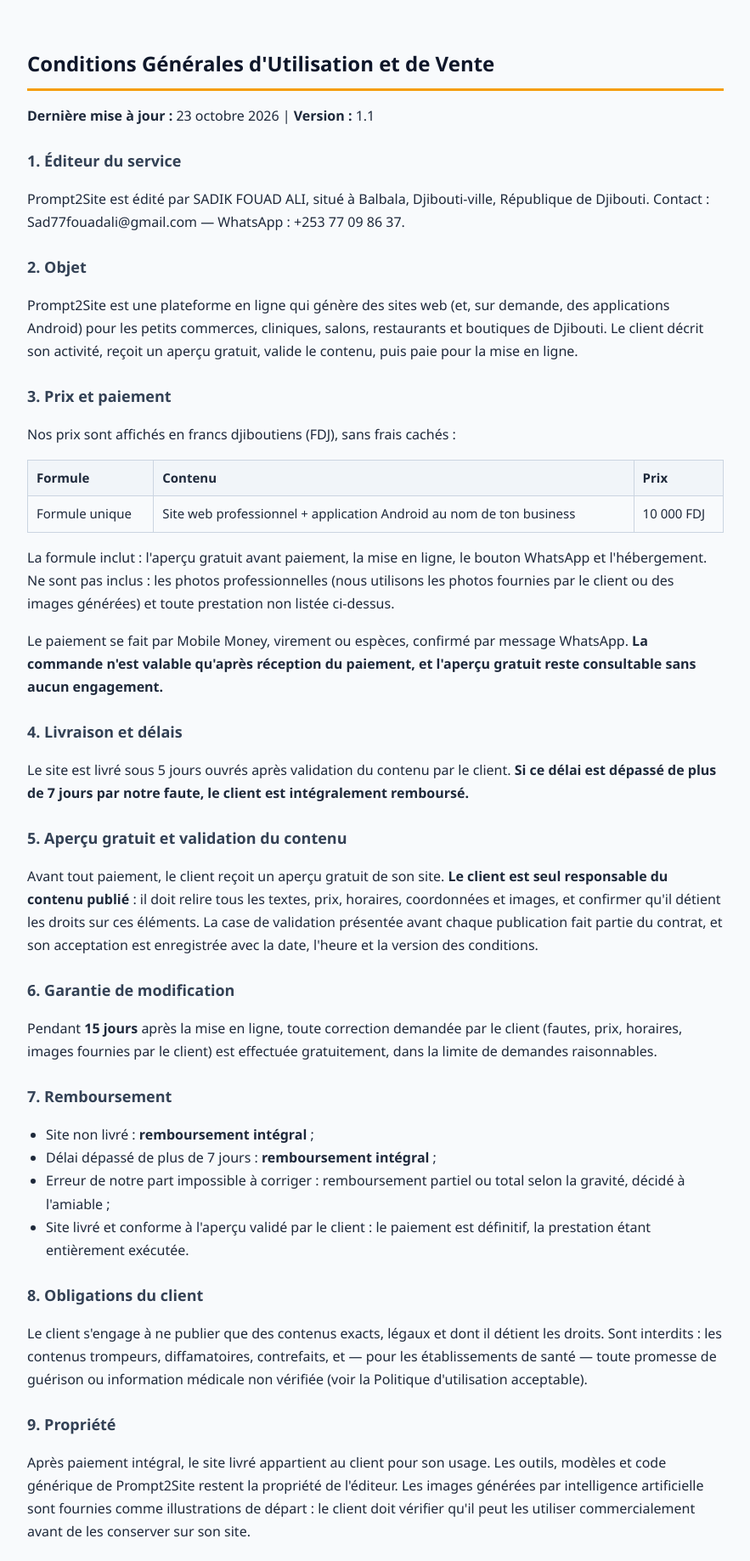
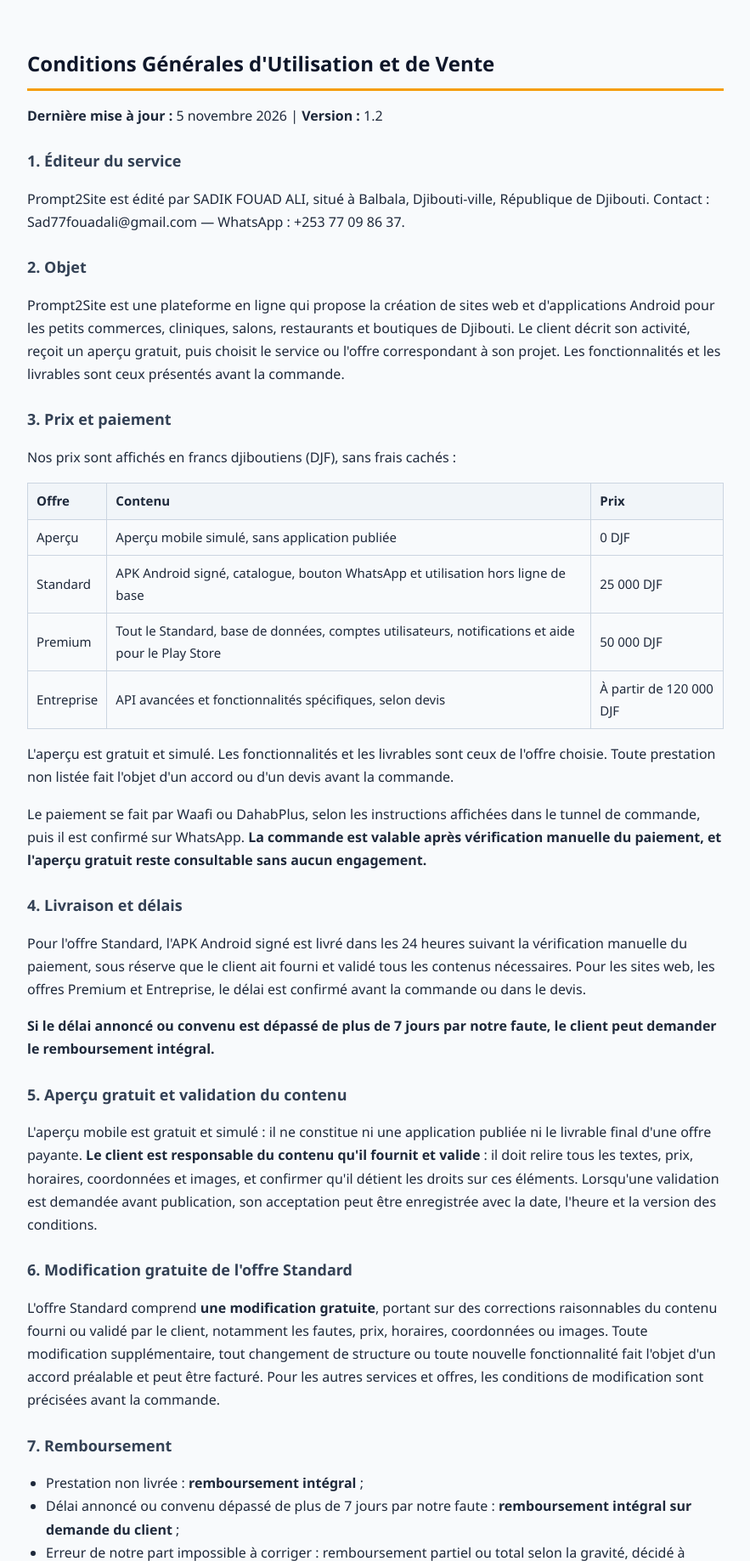
Before and after one commit to sad77fouadali-arch/prompt2site, a website: page public/legal.html in a window 1280 px wide. Shown: the part 120-1957 px from the top of the page at 85% size, without its empty margins (198-1081 px from the left). Drawn offline with Linux system fonts and the light colour scheme.

Commit message:
Aligne les CGU/CGV sur les offres mobiles

```diff
--- a/public/legal.html
+++ b/public/legal.html
@@ -40,7 +40,7 @@
 <main>
 
 <h1 id="cgu">Conditions Générales d'Utilisation et de Vente</h1>
-<p><strong>Dernière mise à jour :</strong> 23 octobre 2026 | <strong>Version :</strong> 1.1</p>
+<p><strong>Dernière mise à jour :</strong> 5 novembre 2026 | <strong>Version :</strong> 1.2</p>
 
 <h2>1. Éditeur du service</h2>
 <p>Prompt2Site est édité par SADIK FOUAD ALI,
@@ -49,51 +49,57 @@
 WhatsApp : +253 77 09 86 37.</p>
 
 <h2>2. Objet</h2>
-<p>Prompt2Site est une plateforme en ligne qui génère des sites web (et,
-sur demande, des applications Android) pour les petits commerces, cliniques,
-salons, restaurants et boutiques de Djibouti. Le client décrit son activité,
-reçoit un aperçu gratuit, valide le contenu, puis paie pour la mise en ligne.</p>
+<p>Prompt2Site est une plateforme en ligne qui propose la création de sites web
+et d'applications Android pour les petits commerces, cliniques, salons,
+restaurants et boutiques de Djibouti. Le client décrit son activité, reçoit
+un aperçu gratuit, puis choisit le service ou l'offre correspondant à son projet.
+Les fonctionnalités et les livrables sont ceux présentés avant la commande.</p>
 
 <h2>3. Prix et paiement</h2>
-<p>Nos prix sont affichés en francs djiboutiens (FDJ), sans frais cachés :</p>
+<p>Nos prix sont affichés en francs djiboutiens (DJF), sans frais cachés :</p>
 <table>
-<tr><th>Formule</th><th>Contenu</th><th>Prix</th></tr>
-<tr><td>Formule unique</td><td>Site web professionnel + application Android au nom de ton business</td><td>10 000 FDJ</td></tr>
+<tr><th>Offre</th><th>Contenu</th><th>Prix</th></tr>
+<tr><td>Aperçu</td><td>Aperçu mobile simulé, sans application publiée</td><td>0 DJF</td></tr>
+<tr><td>Standard</td><td>APK Android signé, catalogue, bouton WhatsApp et utilisation hors ligne de base</td><td>25 000 DJF</td></tr>
+<tr><td>Premium</td><td>Tout le Standard, base de données, comptes utilisateurs, notifications et aide pour le Play Store</td><td>50 000 DJF</td></tr>
+<tr><td>Entreprise</td><td>API avancées et fonctionnalités spécifiques, selon devis</td><td>À partir de 120 000 DJF</td></tr>
 </table>
-<p>La formule inclut : l'aperçu gratuit avant paiement, la mise en ligne,
-le bouton WhatsApp et l'hébergement. Ne sont pas inclus : les photos
-professionnelles (nous utilisons les photos fournies par le client ou des
-images générées) et toute prestation non listée ci-dessus.</p>
-<p>Le paiement se fait par Mobile Money, virement ou espèces, confirmé par
-message WhatsApp. <strong>La commande n'est valable qu'après réception du
-paiement, et l'aperçu gratuit reste consultable sans aucun engagement.</strong></p>
+<p>L'aperçu est gratuit et simulé. Les fonctionnalités et les livrables sont ceux de l'offre choisie. Toute prestation non listée fait l'objet d'un accord ou d'un devis avant la commande.</p>
+<p>Le paiement se fait par Waafi ou DahabPlus, selon les instructions affichées dans le tunnel de commande, puis il est confirmé sur WhatsApp. <strong>La commande est valable après vérification manuelle du paiement, et l'aperçu gratuit reste consultable sans aucun engagement.</strong></p>
 
 <h2>4. Livraison et délais</h2>
-<p>Le site est livré sous 5 jours ouvrés après validation du contenu par le
-client. <strong>Si ce délai est dépassé de plus de 7 jours par notre faute,
-le client est intégralement remboursé.</strong></p>
+<p>Pour l'offre Standard, l'APK Android signé est livré dans les 24 heures
+suivant la vérification manuelle du paiement, sous réserve que le client ait
+fourni et validé tous les contenus nécessaires. Pour les sites web, les offres
+Premium et Entreprise, le délai est confirmé avant la commande ou dans le devis.</p>
+<p><strong>Si le délai annoncé ou convenu est dépassé de plus de 7 jours par
+notre faute, le client peut demander le remboursement intégral.</strong></p>
 
 <h2>5. Aperçu gratuit et validation du contenu</h2>
-<p>Avant tout paiement, le client reçoit un aperçu gratuit de son site.
-<strong>Le client est seul responsable du contenu publié</strong> : il doit
-relire tous les textes, prix, horaires, coordonnées et images, et confirmer
-qu'il détient les droits sur ces éléments. La case de validation présentée
-avant chaque publication fait partie du contrat, et son acceptation est
-enregistrée avec la date, l'heure et la version des conditions.</p>
+<p>L'aperçu mobile est gratuit et simulé : il ne constitue ni une application
+publiée ni le livrable final d'une offre payante. <strong>Le client est responsable
+du contenu qu'il fournit et valide</strong> : il doit relire tous les textes,
+prix, horaires, coordonnées et images, et confirmer qu'il détient les droits
+sur ces éléments. Lorsqu'une validation est demandée avant publication, son
+acceptation peut être enregistrée avec la date, l'heure et la version des conditions.</p>
 
-<h2>6. Garantie de modification</h2>
-<p>Pendant <strong>15 jours</strong> après la mise en ligne, toute correction
-demandée par le client (fautes, prix, horaires, images fournies par le client)
-est effectuée gratuitement, dans la limite de demandes raisonnables.</p>
+<h2>6. Modification gratuite de l'offre Standard</h2>
+<p>L'offre Standard comprend <strong>une modification gratuite</strong>, portant
+sur des corrections raisonnables du contenu fourni ou validé par le client,
+notamment les fautes, prix, horaires, coordonnées ou images. Toute modification
+supplémentaire, tout changement de structure ou toute nouvelle fonctionnalité
+fait l'objet d'un accord préalable et peut être facturé. Pour les autres services
+et offres, les conditions de modification sont précisées avant la commande.</p>
 
 <h2>7. Remboursement</h2>
 <ul>
-<li>Site non livré : <strong>remboursement intégral</strong> ;</li>
-<li>Délai dépassé de plus de 7 jours : <strong>remboursement intégral</strong> ;</li>
+<li>Prestation non livrée : <strong>remboursement intégral</strong> ;</li>
+<li>Délai annoncé ou convenu dépassé de plus de 7 jours par notre faute :
+<strong>remboursement intégral sur demande du client</strong> ;</li>
 <li>Erreur de notre part impossible à corriger : remboursement partiel ou
 total selon la gravité, décidé à l'amiable ;</li>
-<li>Site livré et conforme à l'aperçu validé par le client : le paiement
-est définitif, la prestation étant entièrement exécutée.</li>
+<li>Prestation livrée et conforme à l'offre commandée et au contenu validé
+par le client : le paiement est définitif, la prestation étant exécutée.</li>
 </ul>
 
 <h2>8. Obligations du client</h2>
@@ -132,10 +138,10 @@
 
 <h2>Données collectées</h2>
 <p>Nous collectons uniquement : le nom et le numéro WhatsApp du client, les
-informations qu'il saisit pour générer son site (nom de l'activité, services,
-prix, horaires) et les journaux techniques de navigation. <strong>Nous ne stockons
-aucune donnée bancaire</strong> : les paiements se font par Mobile Money, virement
-ou espèces, confirmés par message.</p>
+informations qu'il saisit pour générer son aperçu ou sa commande (nom de
+l'activité, services, prix, horaires) et les journaux techniques de navigation.
+<strong>Nous ne stockons aucune donnée bancaire</strong> : les paiements mobiles
+se font par Waafi ou DahabPlus, puis sont confirmés sur WhatsApp.</p>
 
 <h2>Utilisation</h2>
 <p>Ces données servent exclusivement à : générer et héberger le site du
@@ -201,19 +207,28 @@
 devant les tribunaux compétents de Djibouti.</p>
 
 <h1 id="cgu-ar">الشروط العامة للاستخدام والبيع</h1>
-<p><strong>الإصدار 1.1 — 23 أكتوبر 2026</strong> — (نسخة مبسطة، النص الفرنسي هو المرجع)</p>
-<p>منصة Prompt2Site لإنشاء مواقع إلكترونية للمشاريع الصغيرة في جيبوتي.
-السعر: صيغة واحدة شاملة (موقع إلكتروني + تطبيق أندرويد باسم نشاطك)
-بـ 10000 فرنك دجيبوتي. الدفع يتم عبر Mobile Money ويتم تأكيده عبر
-واتساب (أو تحويل أو نقدا).
-العميل مسؤول وحده عن مراجعة المحتوى والتأكد من صحته وملكيته للنصوص
-والصور قبل النشر، ويتم تسجيل موافقته بالتاريخ والساعة. تتوفر تعديلات
-مجانية خلال 15 يوماً من النشر. الاسترجاع: إذا لم يتم تسليم الموقع أو
-تأخر التسليم أكثر من 7 أيام بسببنا، يُسترجع المبلغ كاملاً. يُحظر نشر محتوى
-مخالف للقانون أو مضلل أو مسيء أو يخالف حقوق الآخرين، وعلى المنشآت الصحية
-تحديداً يُحظر وعد الشفاء أو نشر معلومات طبية غير موثوقة. يخضع هذا العقد
-لقوانين جمهورية جيبوتي، ويُحل أي نزاع ودياً أولاً خلال 30 يوماً، فالمحاكم
-المختصة في جيبوتي. التواصل: Sad77fouadali@gmail.com — واتساب: +253 77 09 86 37.</p>
+<p><strong>الإصدار 1.2 — 5 نوفمبر 2026</strong> — (نسخة مبسطة، النص الفرنسي هو المرجع)</p>
+<!-- Cette version arabe doit être relue et validée avant tout usage commercial. -->
+<p>منصة Prompt2Site لإنشاء المواقع الإلكترونية وتطبيقات أندرويد للمشاريع
+الصغيرة في جيبوتي. المعاينة المجانية للتطبيق هي محاكاة فقط، ولا تعني نشر
+تطبيق. الأسعار: المعاينة 0 فرنك دجيبوتي؛ عرض Standard بـ 25000 فرنك
+دجيبوتي ويشمل ملف APK موقّعاً لأندرويد وكتالوجاً وزر واتساب واستخداماً
+أساسياً دون اتصال؛ عرض Premium بـ 50000 فرنك دجيبوتي ويشمل مزايا Standard
+وقاعدة بيانات وحسابات المستخدمين والإشعارات والمساعدة بشأن Play Store؛
+وعرض Entreprise حسب عرض سعر، ابتداءً من 120000 فرنك دجيبوتي، ويشمل واجهات
+API متقدمة ووظائف خاصة. الدفع يتم عبر Waafi أو DahabPlus وفق التعليمات
+الظاهرة في مسار الطلب، ثم يتم تأكيده عبر واتساب، ويصبح الطلب صالحاً بعد
+التحقق اليدوي من الدفع. بالنسبة إلى عرض Standard، يُسلّم ملف APK خلال 24
+ساعة بعد التحقق من الدفع، بشرط تقديم المحتوى اللازم والموافقة عليه، ويشمل
+العرض تعديلاً مجانياً واحداً ضمن حدود معقولة. يحدد أجل التسليم للعروض والخدمات
+الأخرى قبل الطلب أو في عرض السعر. إذا لم تُسلّم الخدمة، أو تأخر التسليم عن
+الأجل المعلن أو المتفق عليه بأكثر من 7 أيام بسببنا، يمكن للعميل طلب استرجاع
+المبلغ كاملاً. العميل مسؤول عن مراجعة المحتوى والتأكد من صحته ومن حقوقه
+في النصوص والصور قبل النشر. يُحظر نشر محتوى مخالف للقانون أو مضلل أو مسيء
+أو يخالف حقوق الآخرين، ويُحظر على المنشآت الصحية وعد الشفاء أو نشر معلومات
+طبية غير موثوقة. يخضع هذا العقد لقوانين جمهورية جيبوتي، ويُحل أي نزاع ودياً
+أولاً خلال 30 يوماً، ثم تُعرض الحالة عند الاقتضاء على المحاكم المختصة في
+جيبوتي. التواصل: Sad77fouadali@gmail.com — واتساب: +253 77 09 86 37.</p>
 
 <h1 id="confidentialite-ar">سياسة الخصوصية</h1>
 <p>(نسخة مبسطة، النص الفرنسي هو المرجع)</p>
```
